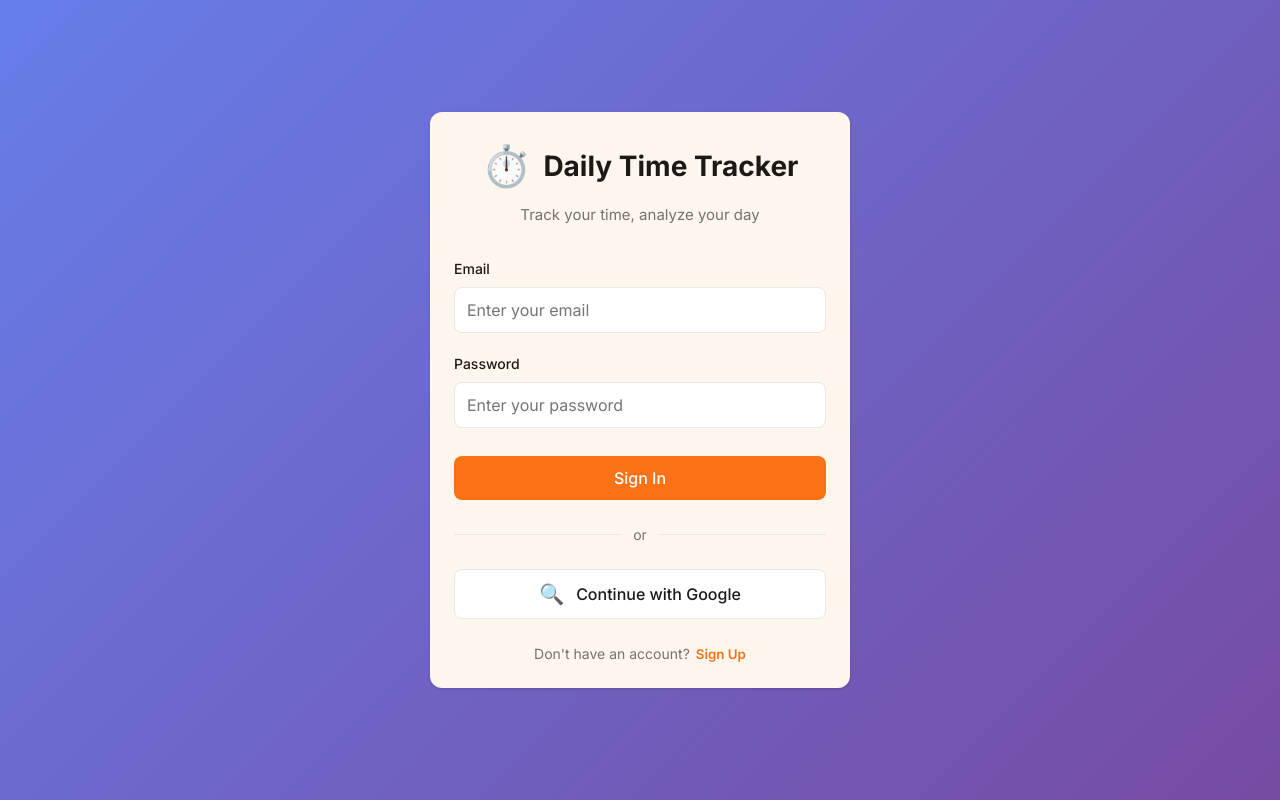
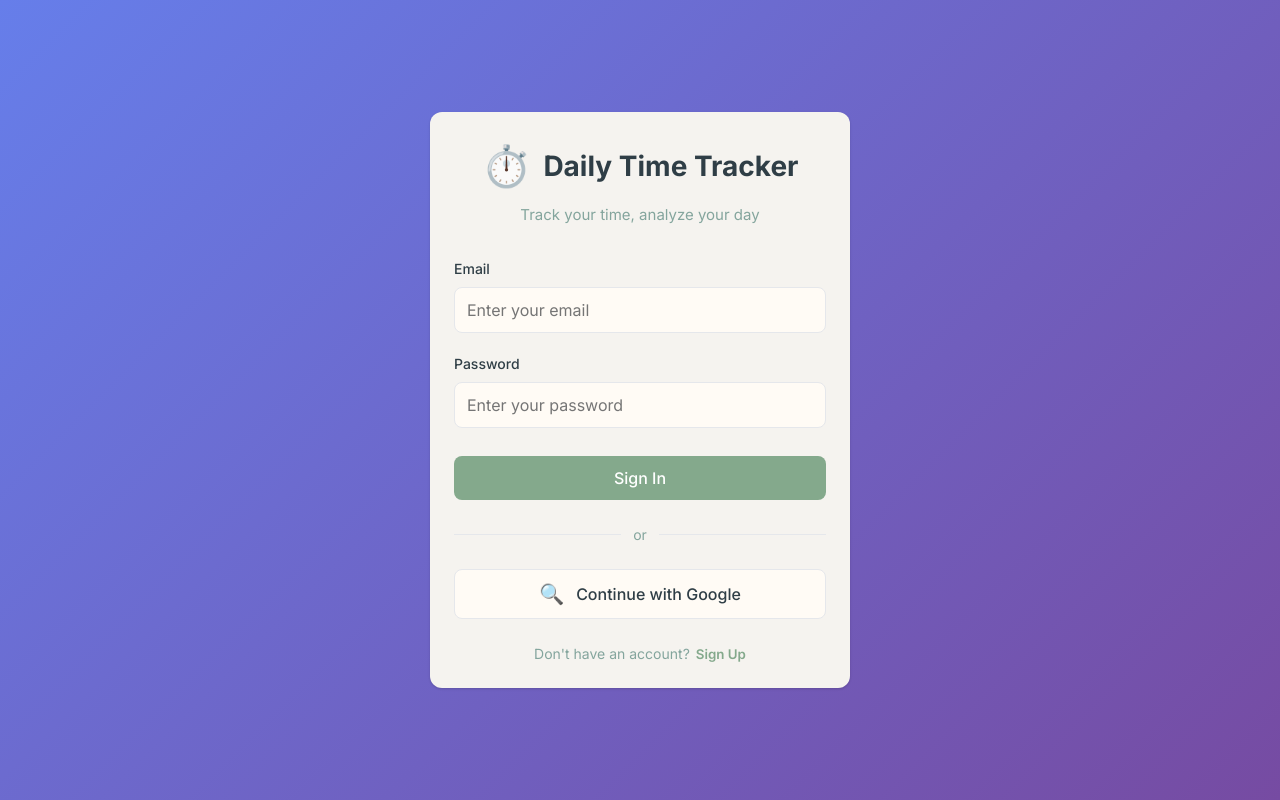
Before and after one commit to G-Kangutkar/Daily_Time_Tracking_Dashboard-Project, a React (Vite) app: page /login in a window 1280 px wide. Built offline with nearby package versions, Linux system fonts and the light colour scheme; no server answers.

Commit message:
Updated index.css

```diff
--- a/src/index.css
+++ b/src/index.css
@@ -5,13 +5,13 @@
 }
 
 :root {
-  --primary: #F97316;
---success: #10B981;
---warning: #EAB308;
---bg-primary: #FFF7ED;
---bg-secondary: #FFFFFF;
---text-primary: #1C1917;
---text-secondary: #78716C;
+ --primary: #84A98C;
+--success: #52796F;
+--warning: #C8B6A6;
+--bg-primary: #F5F3EF;
+--bg-secondary: #FFFBF5;
+--text-primary: #2F3E46;
+--text-secondary: #84A59D;
   --border: #E5E7EB;
   --shadow: 0 1px 3px 0 rgba(0, 0, 0, 0.1), 0 1px 2px 0 rgba(0, 0, 0, 0.06);
   --shadow-lg: 0 10px 15px -3px rgba(0, 0, 0, 0.1), 0 4px 6px -2px rgba(0, 0, 0, 0.05);
```
